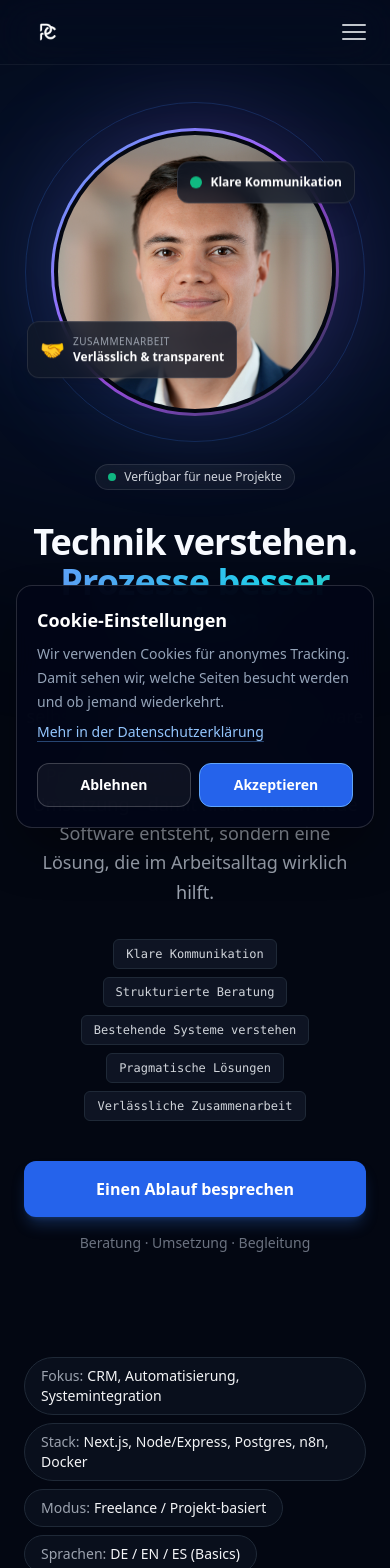
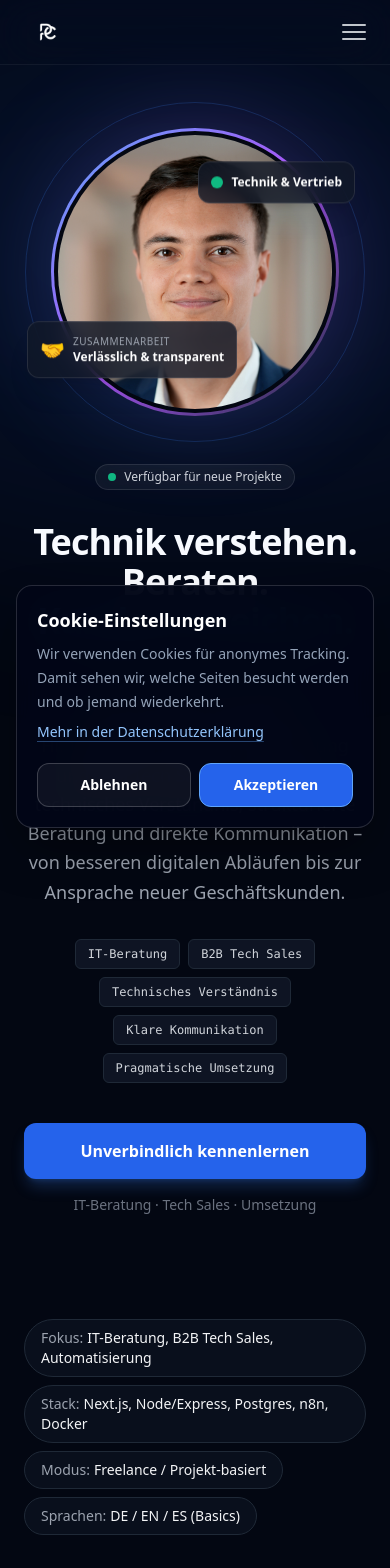
Before and after one commit to Der-Luca/myPortofilioWebsite, a Next.js app: page /about in a window 390 px wide. Shown: the top 1568 px of the page. Built offline with nearby package versions, Linux system fonts and the light colour scheme.

Commit message:
feat: broaden about page positioning

```diff
--- a/app/about/layout.js
+++ b/app/about/layout.js
@@ -1,12 +1,12 @@
 export const metadata = {
   title: "Über Luca-Samuel Pleßing | Plessing Consulting",
-  description: "Luca-Samuel Pleßing verbindet Prozessverständnis, CRM-Optimierung, Systemintegration und Software Engineering für Unternehmen im DACH-Raum.",
+  description: "Luca-Samuel Pleßing verbindet IT-Beratung, technisches Verständnis und B2B Tech Sales für Software-, IT- und Digitalunternehmen im DACH-Raum.",
   alternates: {
     canonical: "https://plessing-consulting.com/about",
   },
   openGraph: {
     title: "Über Luca-Samuel Pleßing | Plessing Consulting",
-    description: "IT-Beratung und technische Umsetzung mit Fokus auf CRM, Automatisierung und bestehende Systemlandschaften.",
+    description: "IT-Beratung, technische Umsetzung und B2B Tech Sales mit Fokus auf verständliche Lösungen und pragmatische Zusammenarbeit.",
     type: "website",
     locale: "de_DE",
     siteName: "Plessing Consulting",
--- a/app/components/about/AboutCTA.jsx
+++ b/app/components/about/AboutCTA.jsx
@@ -37,13 +37,13 @@ export default function AboutCTA() {
 
           {/* 3. Headline & Text */}
           <h2 className="text-3xl md:text-5xl font-bold text-white tracking-tight mb-4">
-            Welcher Ablauf kostet Ihr Team <br className="hidden md:block" />
-            <span className="text-transparent bg-clip-text bg-gradient-to-r from-blue-400 to-purple-400">heute unnötig Zeit?</span>
+            Wo braucht Ihr Unternehmen <br className="hidden md:block" />
+            <span className="text-transparent bg-clip-text bg-gradient-to-r from-blue-400 to-purple-400">pragmatische Unterstützung?</span>
           </h2>
 
           <p className="text-lg text-gray-400 max-w-xl mx-auto mb-10 leading-relaxed">
-            Kein Tool-Pitch: Wir betrachten einen konkreten Prozess, suchen den eigentlichen
-            Engpass und prüfen, welcher nächste Schritt wirtschaftlich sinnvoll ist.
+            Ob Prozess, technische Umsetzung oder B2B-Outbound: Wir klären die Ausgangslage
+            und prüfen, welcher nächste Schritt für Ihr Unternehmen sinnvoll ist.
           </p>
 
           {/* 4. Action Buttons */}
@@ -55,7 +55,7 @@ export default function AboutCTA() {
               className="relative w-full sm:w-auto group inline-flex items-center justify-center gap-2 rounded-xl bg-blue-600 px-8 py-4 text-base font-bold text-white transition-all duration-300 hover:bg-blue-500 hover:scale-[1.02] shadow-lg shadow-blue-600/25 hover:shadow-blue-500/40"
             >
               <Calendar className="w-5 h-5" />
-              <span>Ablauf besprechen</span>
+              <span>Unverbindlich kennenlernen</span>
               <ArrowRight className="w-4 h-4 transition-transform group-hover:translate-x-1" />
             </a>
 
--- a/app/components/about/AboutHero.jsx
+++ b/app/components/about/AboutHero.jsx
@@ -30,11 +30,11 @@ const imageVariants = {
 
 export default function AboutHero() {
   const chips = [
+    'IT-Beratung',
+    'B2B Tech Sales',
+    'Technisches Verständnis',
     'Klare Kommunikation',
-    'Strukturierte Beratung',
-    'Bestehende Systeme verstehen',
-    'Pragmatische Lösungen',
-    'Verlässliche Zusammenarbeit',
+    'Pragmatische Umsetzung',
   ];
 
   return (
@@ -67,9 +67,9 @@ export default function AboutHero() {
             variants={itemVariants}
             className="text-4xl md:text-6xl lg:text-7xl font-extrabold tracking-tight leading-[1.1] text-white"
           >
-            Technik verstehen. <br />
+            Technik verstehen. Beraten. <br />
             <span className="text-transparent bg-clip-text bg-gradient-to-r from-blue-400 via-cyan-400 to-emerald-400">
-              Prozesse besser machen.
+              Kunden erreichen.
             </span>
           </motion.h1>
 
@@ -77,9 +77,10 @@ export default function AboutHero() {
             variants={itemVariants}
             className="text-lg text-gray-400 leading-relaxed max-w-xl mx-auto lg:mx-0"
           >
-            Ich bin Luca-Samuel Pleßing, selbstständiger IT-Berater und Software Engineer.
-            Ich verbinde Prozessverständnis mit technischer Umsetzung – damit nicht einfach
-            neue Software entsteht, sondern eine Lösung, die im Arbeitsalltag wirklich hilft.
+            Ich bin Luca-Samuel Pleßing, selbstständiger IT-Berater mit Hintergrund in
+            Softwareentwicklung und B2B Tech Sales. Ich verbinde technisches Verständnis,
+            strukturierte Beratung und direkte Kommunikation – von besseren digitalen
+            Abläufen bis zur Ansprache neuer Geschäftskunden.
           </motion.p>
 
           <motion.div variants={itemVariants} className="flex flex-wrap justify-center lg:justify-start gap-2">
@@ -98,11 +99,11 @@ export default function AboutHero() {
               href="/contact"
               className="w-full sm:w-auto text-center rounded-xl bg-blue-600 px-8 py-4 text-base font-bold text-white transition-all hover:bg-blue-500 hover:scale-[1.02] shadow-lg shadow-blue-500/25"
             >
-              Einen Ablauf besprechen
+              Unverbindlich kennenlernen
             </a>
             <div className="text-sm text-gray-500 flex items-center gap-2">
               <span className="hidden sm:inline-block h-px w-8 bg-gray-800"></span>
-              <span>Beratung · Umsetzung · Begleitung</span>
+              <span>IT-Beratung · Tech Sales · Umsetzung</span>
             </div>
           </motion.div>
         </motion.div>
@@ -139,7 +140,7 @@ export default function AboutHero() {
               className="absolute -right-4 top-10 flex items-center gap-2 rounded-xl border border-white/10 bg-gray-900/80 p-3 backdrop-blur-md shadow-xl"
             >
               <div className="h-3 w-3 rounded-full bg-emerald-500" />
-              <span className="text-xs font-bold text-white">Klare Kommunikation</span>
+              <span className="text-xs font-bold text-white">Technik & Vertrieb</span>
             </motion.div>
 
             <motion.div
--- a/app/components/about/QuickFacts.jsx
+++ b/app/components/about/QuickFacts.jsx
@@ -3,7 +3,7 @@ import { motion } from 'framer-motion';
 import { fadeUp } from './animations';
 
 const facts = [
-  { k: 'Fokus', v: 'CRM, Automatisierung, Systemintegration' },
+  { k: 'Fokus', v: 'IT-Beratung, B2B Tech Sales, Automatisierung' },
   { k: 'Stack', v: 'Next.js, Node/Express, Postgres, n8n, Docker' },
   { k: 'Modus', v: 'Freelance / Projekt-basiert' },
   { k: 'Sprachen', v: 'DE / EN / ES (Basics)' },
--- a/app/components/about/SkillsGrid.jsx
+++ b/app/components/about/SkillsGrid.jsx
@@ -3,6 +3,29 @@ import { motion } from 'framer-motion';
 // Falls du fadeUp nicht exportieren kannst, ist hier eine Inline-Version definiert,
 // ansonsten importiere es einfach wieder wie gewohnt.
 import { fadeUp } from './animations';
+
+const businessSkillGroups = [
+  {
+    title: 'B2B Tech Sales & Outbound',
+    text: 'Technisch fundierte Ansprache für erklärungsbedürftige Produkte und Dienstleistungen – professionell, direkt und ohne generischen Callcenter-Ansatz.',
+    items: [
+      'Deutsches B2B Cold Calling', 'Lead-Qualifizierung', 'Appointment Setting',
+      'Entscheideransprache', 'Follow-ups', 'CRM-Dokumentation',
+      'Gesprächsleitfäden', 'Zielgruppen & Messaging',
+    ],
+    color: 'from-blue-400 to-cyan-300',
+  },
+  {
+    title: 'Beratung & Kundenverständnis',
+    text: 'Komplexe Anforderungen verstehen, verständlich strukturieren und gemeinsam mit technischen wie kaufmännischen Ansprechpartnern in sinnvolle nächste Schritte übersetzen.',
+    items: [
+      'Bedarfsanalyse', 'Discovery-Gespräche', 'Stakeholder-Kommunikation',
+      'Prozessanalyse', 'Technische Übersetzung', 'Lösungsstrukturierung',
+      'Workshop-Moderation', 'Verlässliche Dokumentation',
+    ],
+    color: 'from-emerald-400 to-teal-300',
+  },
+];
 
 const skillGroups = [
   {
@@ -100,8 +123,41 @@ export default function SkillsGrid() {
             Skills <span className="text-transparent bg-clip-text bg-gradient-to-r from-blue-400 to-emerald-400">& Tools</span>
           </h3>
           <p className="text-gray-400 max-w-2xl text-lg">
-            Ein umfassender Überblick über meinen technischen Stack und die Technologien, die ich täglich einsetze.
+            Beratung, Vertrieb und technische Umsetzung greifen bei mir ineinander. So kann ich komplexe Angebote verstehen, klar vermitteln und bei Bedarf auch selbst umsetzen.
           </p>
+        </motion.div>
+
+        <div className="grid grid-cols-1 lg:grid-cols-2 gap-6 mb-16">
+          {businessSkillGroups.map((group) => (
+            <motion.article
+              key={group.title}
+              variants={itemVariants}
+              className="group relative overflow-hidden rounded-3xl border border-blue-400/20 bg-gradient-to-br from-blue-500/10 to-gray-900/40 p-7 md:p-9 backdrop-blur-xl transition-all duration-300 hover:border-blue-400/35 hover:shadow-2xl hover:shadow-blue-900/20"
+            >
+              <div className={`absolute -right-10 -top-10 h-40 w-40 rounded-full bg-gradient-to-br ${group.color} opacity-10 blur-3xl transition-opacity duration-500 group-hover:opacity-20`} />
+              <div className="relative z-10">
+                <h4 className={`text-2xl font-bold text-transparent bg-clip-text bg-gradient-to-r ${group.color}`}>
+                  {group.title}
+                </h4>
+                <p className="mt-4 max-w-xl leading-7 text-gray-400">{group.text}</p>
+                <ul className="mt-7 flex flex-wrap gap-2">
+                  {group.items.map((item) => (
+                    <li
+                      key={item}
+                      className="cursor-default rounded-md border border-white/10 bg-white/[.06] px-3 py-1.5 text-xs font-medium font-mono text-gray-200 transition-colors duration-200 hover:border-white/20 hover:bg-white/10 hover:text-white"
+                    >
+                      {item}
+                    </li>
+                  ))}
+                </ul>
+              </div>
+            </motion.article>
+          ))}
+        </div>
+
+        <motion.div variants={itemVariants} className="mb-8">
+          <h4 className="text-2xl md:text-3xl font-bold text-white">Technische Skills & Tools</h4>
+          <p className="mt-3 max-w-2xl text-gray-400">Der technische Stack hinter meiner Beratung und Umsetzung.</p>
         </motion.div>
 
         <div className="grid grid-cols-1 md:grid-cols-2 lg:grid-cols-3 gap-6">
--- a/app/components/about/Timeline.jsx
+++ b/app/components/about/Timeline.jsx
@@ -6,17 +6,20 @@ import { fadeUp } from './animations';
 export const timeline = [
   {
     period: '02/2022 – heute',
-    title: 'Freelance Software Engineer & IT Consultant',
+    title: 'Freelance IT Consultant, Software Engineer & Tech Sales',
     company: 'Selbstständig',
     type: 'work', // work | education
-    desc: `Entwicklung skalierbarer Web- und Backend-Systeme mit Fokus auf Automatisierung, Systemarchitektur und KI-gestützte Lösungen. Verantwortung von der technischen Konzeption über API-Design und Datenbankmodellierung bis Deployment, Betrieb und Dokumentation.`,
+    desc: [
+      `Beratung und technische Umsetzung für Software-, Automatisierungs- und Digitalprojekte – von der Analyse bestehender Prozesse über Systemarchitektur und Schnittstellen bis zu Deployment, Betrieb und Dokumentation.`,
+      `Zusätzlich Unterstützung im B2B Tech Sales: technische Angebote verständlich vermitteln, Zielkunden ansprechen, Bedarf qualifizieren und nächste Schritte strukturiert im CRM dokumentieren.`,
+    ],
   },
   {
     period: '10/2022 – 09/2025',
     title: 'B.Sc. Wirtschaftsinformatik (dual)',
     company: 'cbs Corporate Business Solutions / C.U. Mannheim',
     type: 'education',
-    desc: `Schwerpunkte: Softwareentwicklung, IT-Architektur, Prozesse und Consulting. Bachelorarbeit: KI im First-Level-Support (RAG, Automatisierung, KPIs).`,
+    desc: `Schwerpunkte: Softwareentwicklung, IT-Architektur, Geschäftsprozesse, Consulting und die Verbindung von technischen und wirtschaftlichen Anforderungen. Bachelorarbeit: KI im First-Level-Support (RAG, Automatisierung, KPIs).`,
   },
   {
     period: '08/2021 – 08/2022',
```
